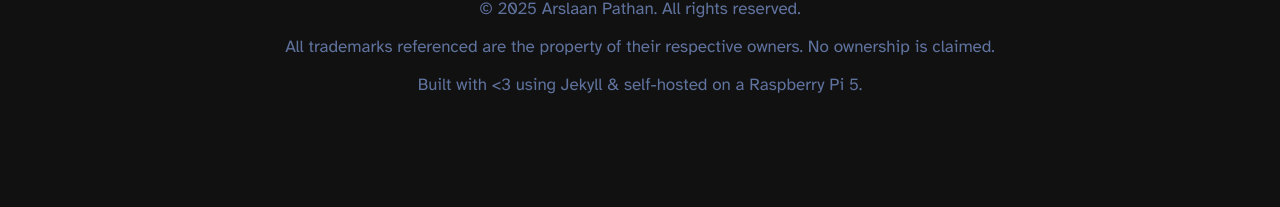
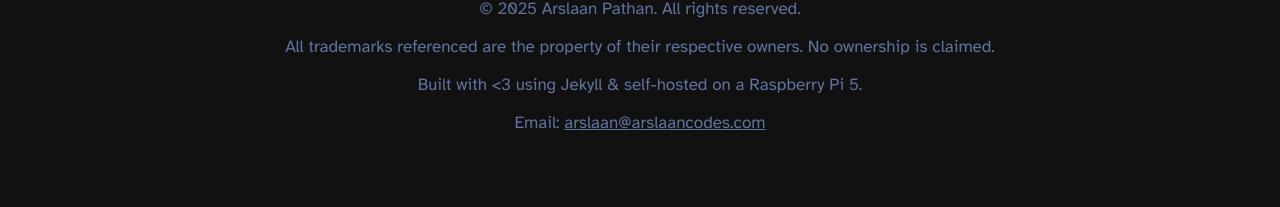
Before and after one commit to RealArslaanYT/arslaans-website-revamped, a Jekyll site: the page built from index.markdown, in a window 1280 px wide. Shown: the part 3228-3435 px from the top of the page. Built offline with Jekyll 4.4.1, drawn with Linux system fonts in a browser that asks for light colours; before the commit the page ends 3400 px from its top, so only the background shows below that.

Commit message:
add email to footer

```diff
--- a/_layouts/base.html
+++ b/_layouts/base.html
@@ -34,6 +34,7 @@
         <p>© 2025 Arslaan Pathan. All rights reserved.</p>
         <p>All trademarks referenced are the property of their respective owners. No ownership is claimed.</p>
         <p>Built with &lt;3 using Jekyll & self-hosted on a Raspberry Pi 5.</p>
+        <p>Email: <a href="mailto:arslaan@arslaancodes.com">arslaan@arslaancodes.com</a></p>
       </div>
     </footer>
   </body>
--- a/assets/css/base.css
+++ b/assets/css/base.css
@@ -27,6 +27,10 @@ hr {
   justify-content: center;
   text-align: center;
   padding: 20px 40px 40px;
+}
+
+.site-footer a {
+  color: rgb(96 115 159);
 }
 
 .full-width {
```
